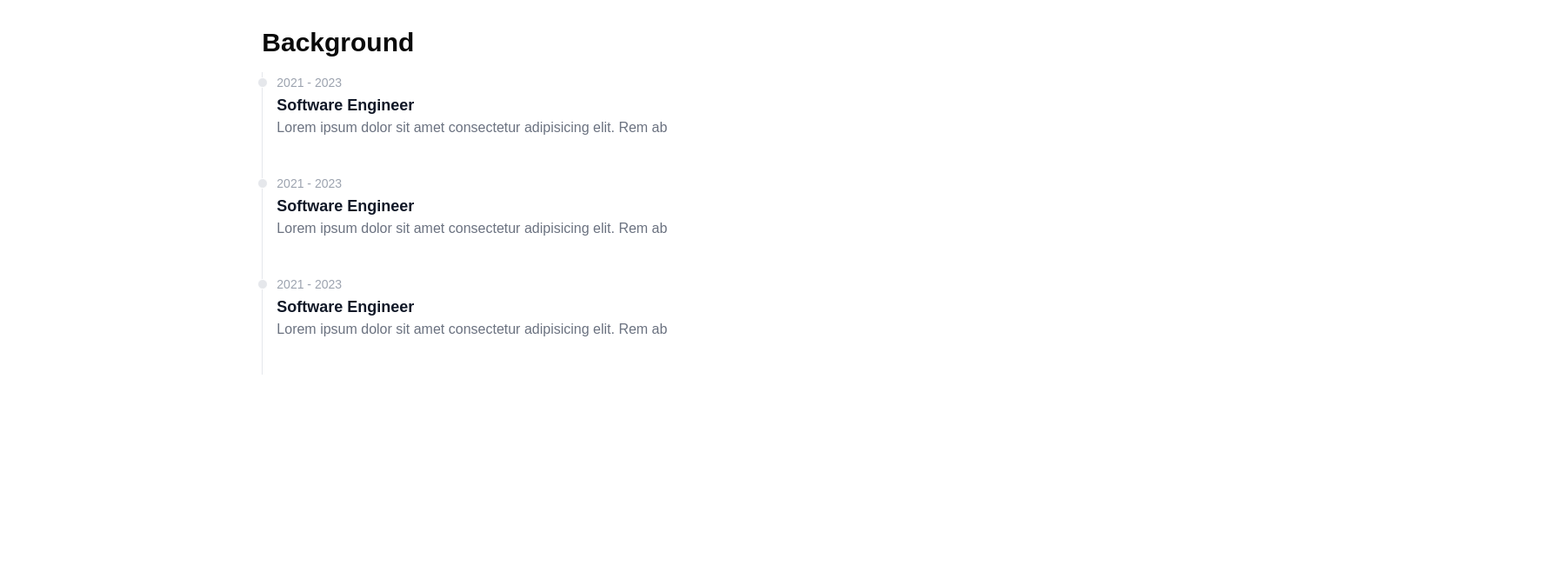
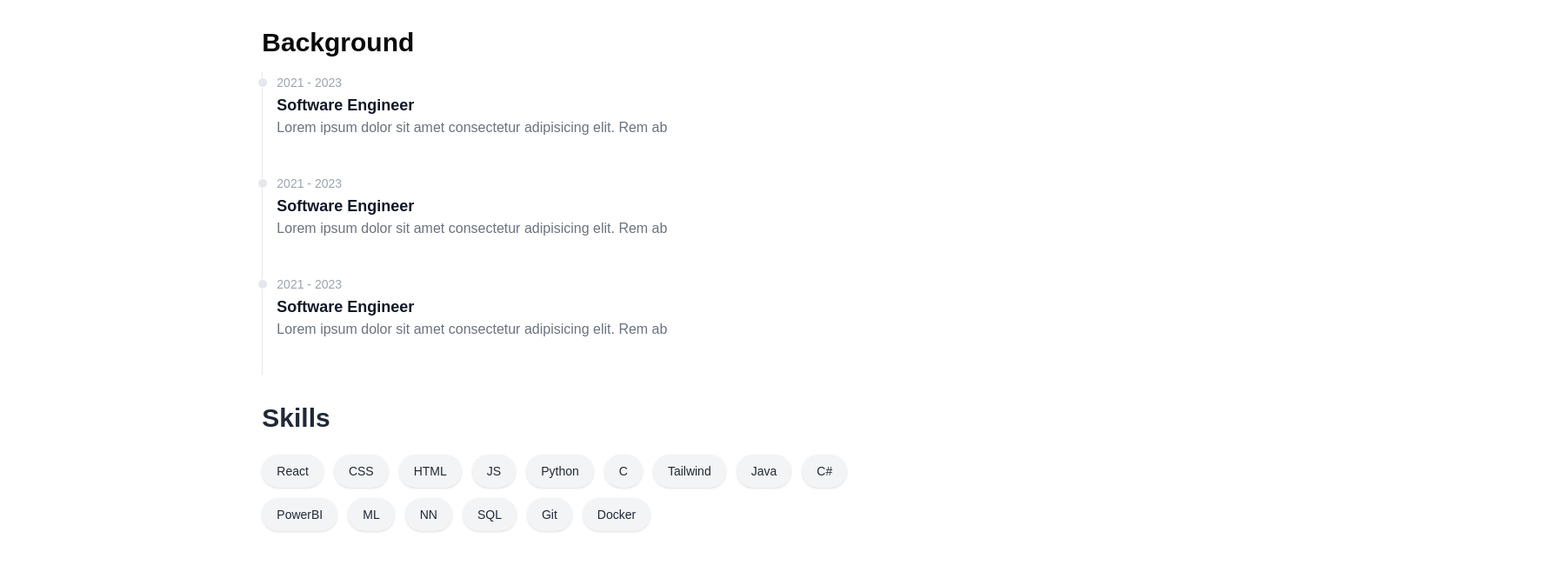
Before and after one commit to anan-min/portfolio, a Next.js app: page / in a window 1280 px wide. Shown: the part 290-940 px from the top of the page at 87% size, 1802 px wide, since content can reach past the window. Before the commit the page ends 809 px from the top, so only its background shows below. Built offline with nearby package versions, Linux system fonts and the light colour scheme.

Commit message:
skills update

```diff
--- a/app/page.tsx
+++ b/app/page.tsx
@@ -1,20 +1,24 @@
 "use client";
+import Skills from "@/components/main/Skills";
 import { Profile } from "@/components/main/Profile";
-import { Meteors } from "@/components/ui/meteors";
 import { Background } from "@/components/main/Background";
 import { ThemeToggleButton } from "@/components/ThemeToggleButton";
+import { Meteors } from "@/components/ui/meteors";
 
 export default function Home() {
   return (
-    <div className="w-8/12 mx-auto items-center justify-items-center min-h-screen p-8 pb-20 gap-16 sm:p-20 relative">
-      <div className="absolute top-4 right-0">
+    <>
+      <Meteors />
+      <div className="absolute top-4 right-4">
         <ThemeToggleButton />
       </div>
-      <main className="flex flex-col gap-8 row-start-2 items-center sm:items-start overflow-hidden p-2">
-        <Meteors />
-        <Profile />
-        <Background />
-      </main>
-    </div>
+      <div className="w-8/12 mx-auto items-center justify-items-center min-h-screen p-8 pb-20 gap-16 sm:p-20 relative">
+        <main className="flex flex-col gap-8 row-start-2 items-center sm:items-start overflow-hidden p-2">
+          <Profile />
+          <Background />
+          <Skills />
+        </main>
+      </div>
+    </>
   );
 }
--- a/components/main/Profile.jsx
+++ b/components/main/Profile.jsx
@@ -3,11 +3,12 @@ import Image from "next/image"; // Correct import for Next.js optimized images
 import profilePic from "@/public/images/profile.png"; // Import the image
 import { Contacts } from "@/components/main/Contacts";
 import { ThemeToggleButton } from "@/components/ThemeToggleButton";
+import { Meteors } from "@/components/ui/meteors";
 
 export const Profile = () => {
   return (
-    <div className="flex gap-4">
-      <div className="flex flex-col gap-4 w-8/12">
+    <div className="flex gap-4 overflow-hidden">
+      <div className="flex flex-col gap-4 w-8/12 relative">
         <h1 className="text-5xl font-bold">I'm Anan M.</h1>
         <Contacts />
         <p className="text-base text-gray-700 dark:text-gray-200">
@@ -16,7 +17,6 @@ export const Profile = () => {
           commodi optio iure, nemo beatae, harum reprehenderit omnis laboriosam
           magni. Tempore, eligendi.
         </p>
-
       </div>
       <div className="w-4/12">
         <Image
--- /dev/null
+++ b/components/main/Skills.jsx
@@ -0,0 +1,44 @@
+import React from "react";
+import { Badge } from "@/components/ui/badge";
+
+const Skills = () => {
+  const skills = [
+    "React",
+    "CSS",
+    "HTML",
+    "JS",
+    "Python",
+    "C",
+    "Tailwind",
+    "Java",
+    "C#",
+    "PowerBI"
+    ,"ML"
+    ,"NN"
+    ,"SQL"
+    ,"Git"
+    ,"Docker"
+
+  ];
+  return (
+    <div className="flex flex-col items-start gap-6">
+      <h1 className="text-3xl font-bold text-gray-800 dark:text-gray-200">
+        Skills
+      </h1>
+      <div className="flex flex-wrap gap-3">
+        {skills.map((skill, index) => (
+          <Badge
+            key={index}
+            className="px-4 py-2 text-sm font-medium rounded-full bg-gray-100 text-gray-800
+            hover:text-white
+            dark:bg-gray-800 dark:text-gray-200"
+          >
+            {skill}
+          </Badge>
+        ))}
+      </div>
+    </div>
+  );
+};
+
+export default Skills;
--- /dev/null
+++ b/components/ui/badge.tsx
@@ -0,0 +1,36 @@
+import * as React from "react"
+import { cva, type VariantProps } from "class-variance-authority"
+
+import { cn } from "@/lib/utils"
+
+const badgeVariants = cva(
+  "inline-flex items-center rounded-md border px-2.5 py-0.5 text-xs font-semibold transition-colors focus:outline-none focus:ring-2 focus:ring-ring focus:ring-offset-2",
+  {
+    variants: {
+      variant: {
+        default:
+          "border-transparent bg-primary text-primary-foreground shadow hover:bg-primary/80",
+        secondary:
+          "border-transparent bg-secondary text-secondary-foreground hover:bg-secondary/80",
+        destructive:
+          "border-transparent bg-destructive text-destructive-foreground shadow hover:bg-destructive/80",
+        outline: "text-foreground",
+      },
+    },
+    defaultVariants: {
+      variant: "default",
+    },
+  }
+)
+
+export interface BadgeProps
+  extends React.HTMLAttributes<HTMLDivElement>,
+    VariantProps<typeof badgeVariants> {}
+
+function Badge({ className, variant, ...props }: BadgeProps) {
+  return (
+    <div className={cn(badgeVariants({ variant }), className)} {...props} />
+  )
+}
+
+export { Badge, badgeVariants }
```
